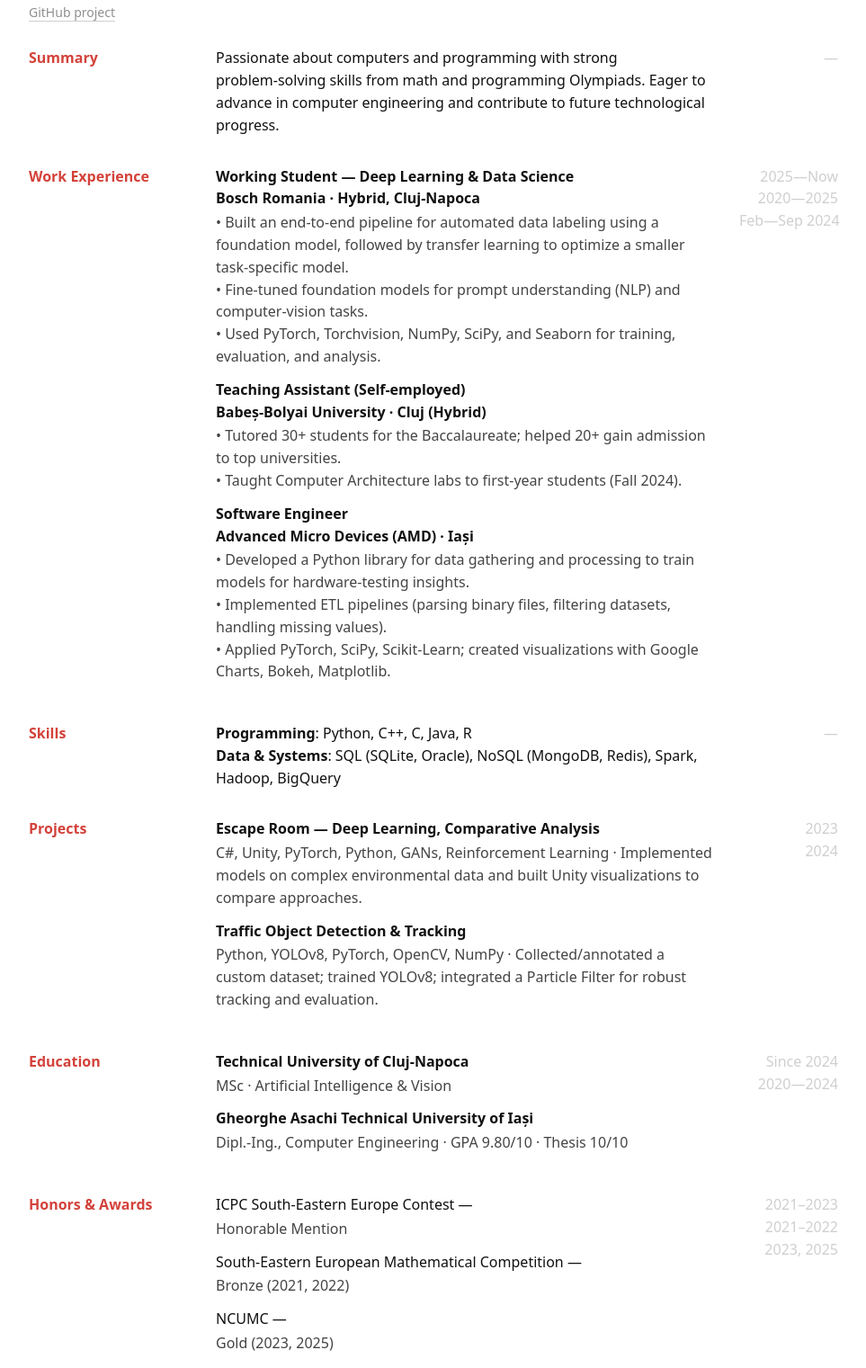
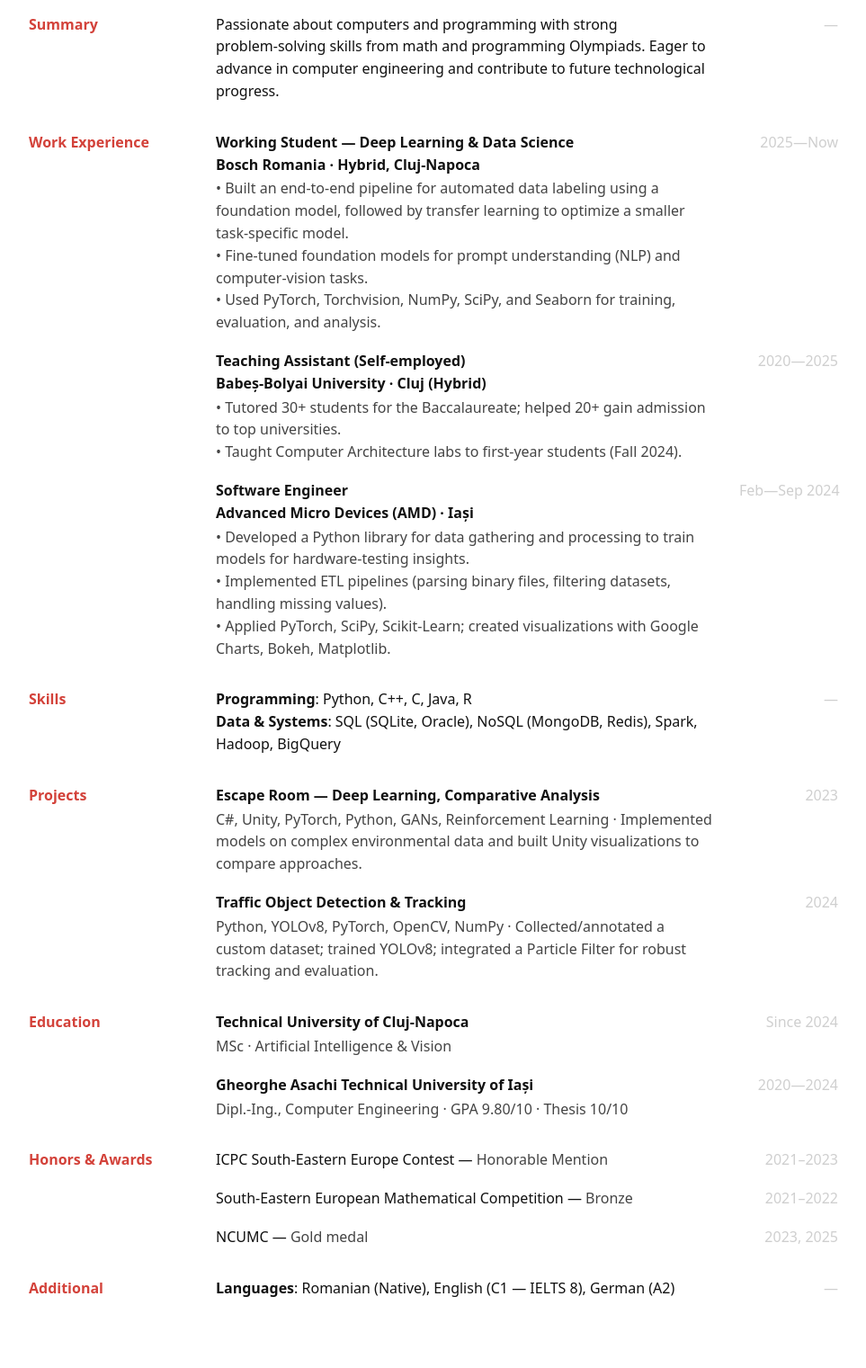
Before and after one commit to dey44and/dey44and, a plain HTML site: page index.html in a window 1280 px wide. Shown: the part 180-1701 px from the top of the page at 90% size, without its empty margins (158-1121 px from the left). After the commit the page ends 1625 px from the top, so only its background shows below. Drawn offline with Linux system fonts and the light colour scheme.

Commit message:
Update index.html

```diff
--- a/index.html
+++ b/index.html
@@ -73,8 +73,6 @@
       <h1>Andrei‑Iosif Ioja</h1>
       <p class="tagline">MSc student in Artificial Intelligence & Vision · Deep Learning & Data Science</p>
       <p class="links">
-        <a href="https://github.com/dey44and/escape-room-deep-learning" target="_blank" rel="noreferrer">GitHub project</a>
-        <!-- Add more: email · website · LinkedIn -->
       </p>
     </header>
 
@@ -92,7 +90,6 @@
       <div class="line">
         <div class="label">Work Experience</div>
         <div class="content">
-          <div class="item">
           <div class="role">Working Student — Deep Learning & Data Science</div>
           <div class="place">Bosch Romania · Hybrid, Cluj‑Napoca</div>
           <div class="meta">
@@ -101,7 +98,12 @@
             • Used PyTorch, Torchvision, NumPy, SciPy, and Seaborn for training, evaluation, and analysis.
           </div>
         </div>
-          <div class="item">
+        <div class="years">2025—Now</div>
+      </div>
+
+      <div class="line">
+        <div class="label"></div>
+        <div class="content">
           <div class="role">Teaching Assistant (Self‑employed)</div>
           <div class="place">Babeș‑Bolyai University · Cluj (Hybrid)</div>
           <div class="meta">
@@ -109,7 +111,12 @@
             • Taught Computer Architecture labs to first‑year students (Fall 2024).
           </div>
         </div>
-          <div class="item">
+        <div class="years">2020—2025</div>
+      </div>
+
+      <div class="line">
+        <div class="label"></div>
+        <div class="content">
           <div class="role">Software Engineer</div>
           <div class="place">Advanced Micro Devices (AMD) · Iași</div>
           <div class="meta">
@@ -118,12 +125,7 @@
             • Applied PyTorch, SciPy, Scikit‑Learn; created visualizations with Google Charts, Bokeh, Matplotlib.
           </div>
         </div>
-        </div>
-        <div class="years">
-          <div>2025—Now</div>
-          <div>2020—2025</div>
-          <div>Feb—Sep 2024</div>
-        </div>
+        <div class="years">Feb—Sep 2024</div>
       </div>
     </section>
 
@@ -144,19 +146,19 @@
       <div class="line">
         <div class="label">Projects</div>
         <div class="content">
-          <div class="item">
           <div class="role">Escape Room — Deep Learning, Comparative Analysis</div>
           <div class="meta">C#, Unity, PyTorch, Python, GANs, Reinforcement Learning · Implemented models on complex environmental data and built Unity visualizations to compare approaches.</div>
         </div>
-          <div class="item">
+        <div class="years">2023</div>
+      </div>
+
+      <div class="line">
+        <div class="label"></div>
+        <div class="content">
           <div class="role">Traffic Object Detection & Tracking</div>
           <div class="meta">Python, YOLOv8, PyTorch, OpenCV, NumPy · Collected/annotated a custom dataset; trained YOLOv8; integrated a Particle Filter for robust tracking and evaluation.</div>
         </div>
-        </div>
-        <div class="years">
-          <div>2023</div>
-          <div>2024</div>
-        </div>
+        <div class="years">2024</div>
       </div>
     </section>
 
@@ -165,19 +167,19 @@
       <div class="line">
         <div class="label">Education</div>
         <div class="content">
-          <div class="item">
           <div class="place">Technical University of Cluj‑Napoca</div>
           <div class="meta">MSc · Artificial Intelligence & Vision</div>
         </div>
-          <div class="item">
+        <div class="years">Since 2024</div>
+      </div>
+
+      <div class="line">
+        <div class="label"></div>
+        <div class="content">
           <div class="place">Gheorghe Asachi Technical University of Iași</div>
           <div class="meta">Dipl.-Ing., Computer Engineering · GPA 9.80/10 · Thesis 10/10</div>
         </div>
-        </div>
-        <div class="years">
-          <div>Since 2024</div>
-          <div>2020—2024</div>
-        </div>
+        <div class="years">2020—2024</div>
       </div>
     </section>
 
@@ -185,16 +187,20 @@
     <section>
       <div class="line">
         <div class="label">Honors & Awards</div>
-        <div class="content">
-          <div class="item">ICPC South‑Eastern Europe Contest — <span class="meta">Honorable Mention</span></div>
-          <div class="item">South‑Eastern European Mathematical Competition — <span class="meta">Bronze (2021, 2022)</span></div>
-          <div class="item">NCUMC — <span class="meta">Gold (2023, 2025)</span></div>
+        <div class="content">ICPC South‑Eastern Europe Contest — <span class="meta">Honorable Mention</span></div>
+        <div class="years">2021–2023</div>
       </div>
-        <div class="years">
-          <div>2021–2023</div>
-          <div>2021–2022</div>
-          <div>2023, 2025</div>
+
+      <div class="line">
+        <div class="label"></div>
+        <div class="content">South‑Eastern European Mathematical Competition — <span class="meta">Bronze</span></div>
+        <div class="years">2021–2022</div>
       </div>
+
+      <div class="line">
+        <div class="label"></div>
+        <div class="content">NCUMC — <span class="meta">Gold medal</span></div>
+        <div class="years">2023, 2025</div>
       </div>
     </section>
 
@@ -208,7 +214,6 @@
         <div class="years">—</div>
       </div>
     </section>
-
   </main>
 </body>
 </html>
```
Lines whose indentation alone changed are shown as unchanged.
